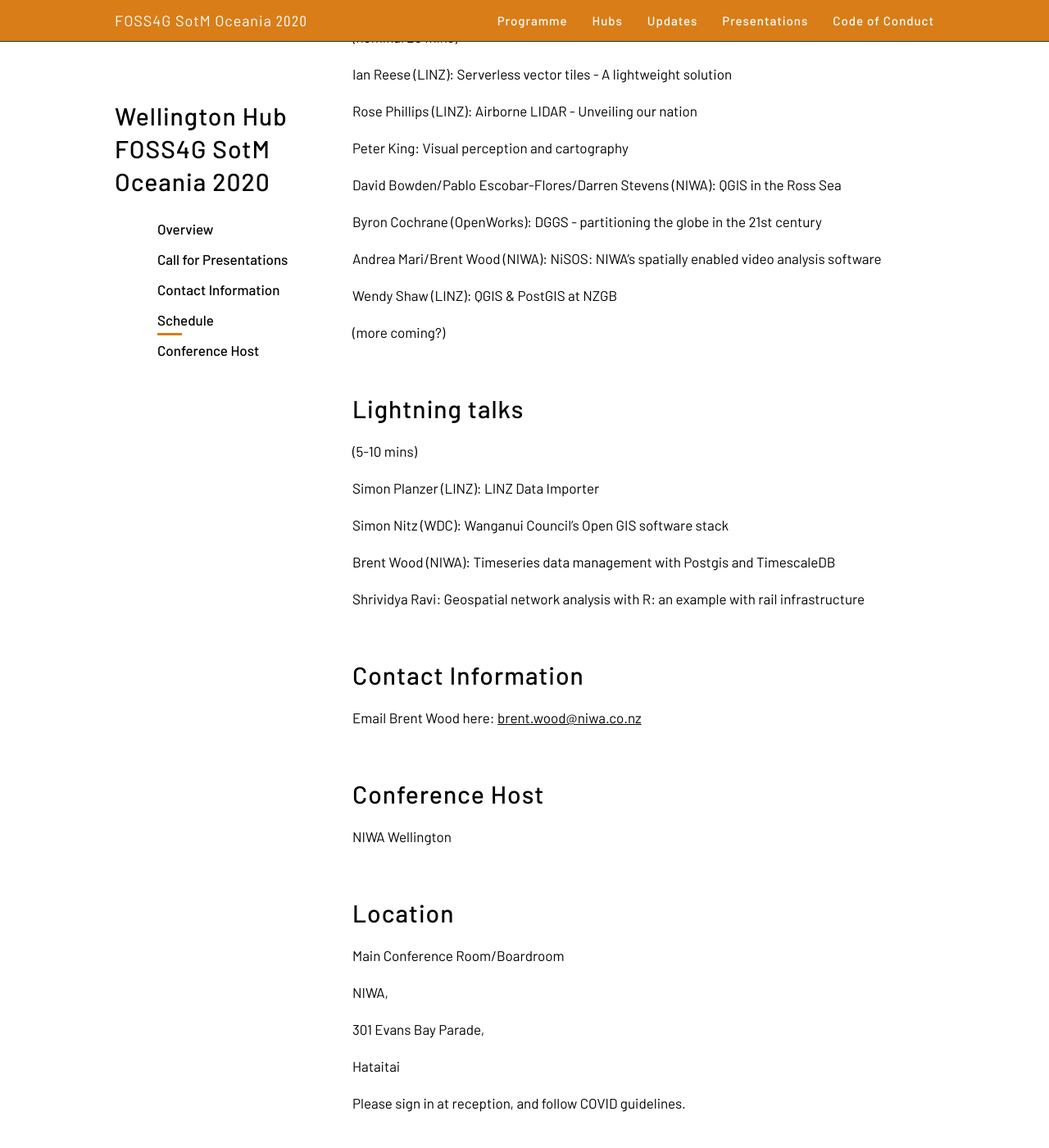
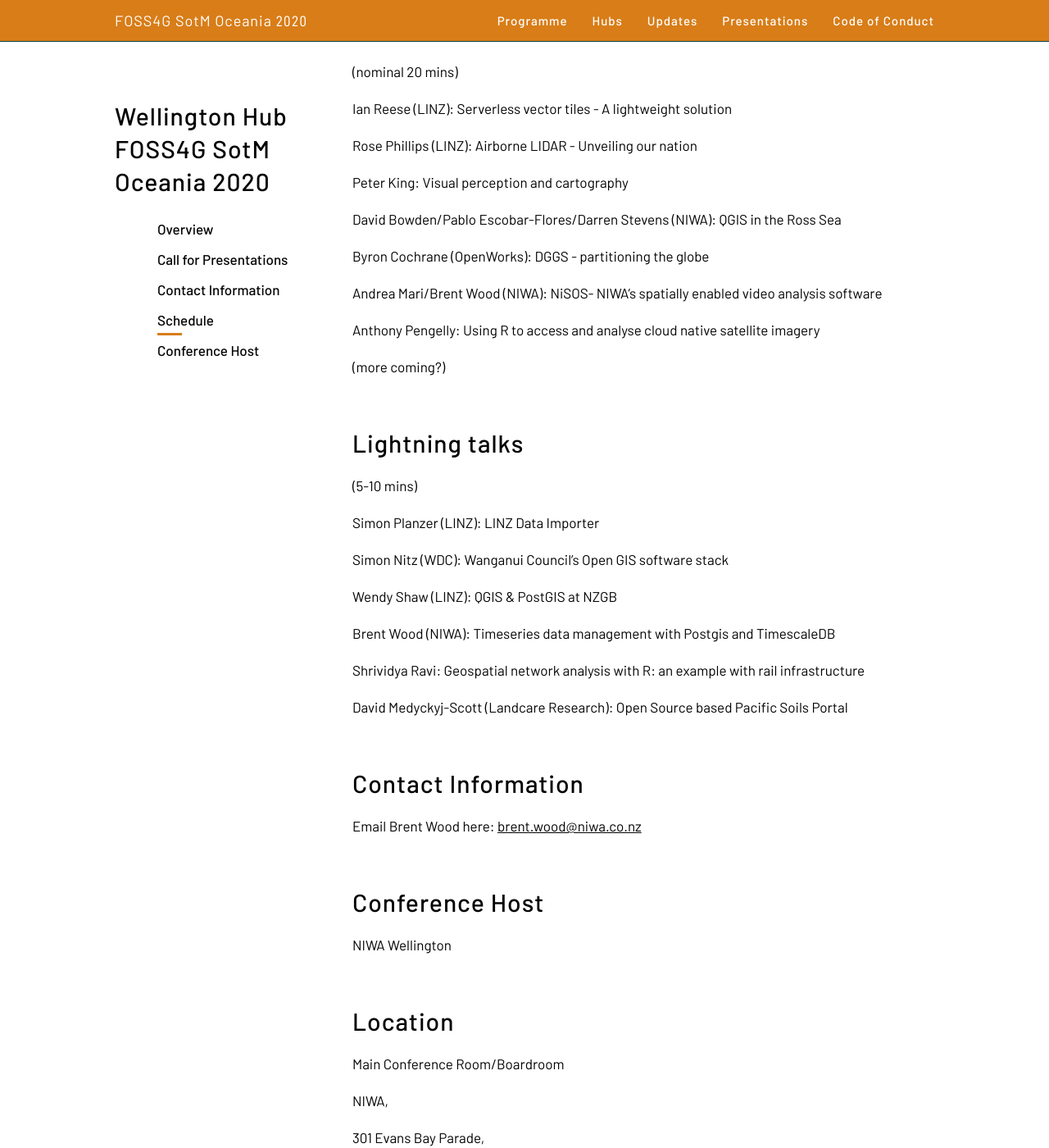
Before and after one commit to osgeo-oceania/foss4g-sotm-oceania-2020, a Jekyll site: the page built from hubs/wellington/index.md, in a window 1280 px wide and 1400 px high, scrolled down 1860 px. Shown: the whole window at 82% size. Built offline with Jekyll 4.4.1, drawn with Linux system fonts in a browser that asks for light colours; some of the changed text lies outside the part shown.

Commit message:
Update index.md

```diff
--- a/hubs/wellington/index.md
+++ b/hubs/wellington/index.md
@@ -71,13 +72,14 @@
 
 David Bowden/Pablo Escobar-Flores/Darren Stevens (NIWA): QGIS in the Ross Sea
 
-Byron Cochrane (OpenWorks): DGGS - partitioning the globe in the 21st century
+Byron Cochrane (OpenWorks): DGGS - partitioning the globe
 
-Andrea Mari/Brent Wood (NIWA): NiSOS: NIWA's spatially enabled video analysis software
+Andrea Mari/Brent Wood (NIWA): NiSOS- NIWA's spatially enabled video analysis software
 
-Wendy Shaw (LINZ): QGIS & PostGIS at NZGB
+Anthony Pengelly: Using R to access and analyse cloud native satellite imagery
 
 (more coming?)
+
 
 # Lightning talks
 (5-10 mins)
@@ -86,9 +88,14 @@
 
 Simon Nitz (WDC): Wanganui Council's Open GIS software stack
 
+Wendy Shaw (LINZ): QGIS & PostGIS at NZGB
+
 Brent Wood (NIWA): Timeseries data management with Postgis and TimescaleDB
 
 Shrividya Ravi: Geospatial network analysis with R: an example with rail infrastructure
+
+David Medyckyj-Scott (Landcare Research): Open Source based Pacific Soils Portal
+
 
 # Contact Information
 
```
Also changed, not shown: other parts of hubs/wellington/index.md (+3 -2 lines).
